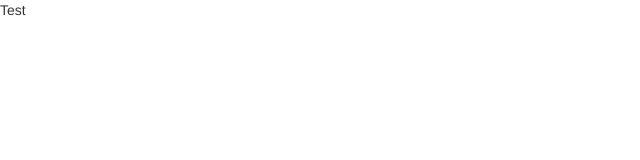
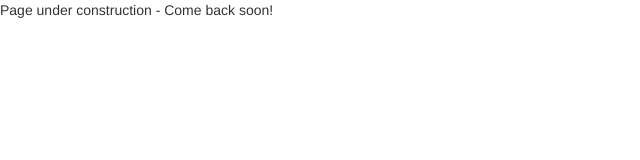
Before and after one commit to saulool/saulool.github.io, a website built with webpack: page Homepage/src/index.html in a window 1280 px wide. Shown: the whole page, without its empty margins (0-640 px from the left). Built offline with nearby package versions, Linux system fonts and the light colour scheme.

Commit message:
Added under construction notice

```diff
--- a/Homepage/src/index.html
+++ b/Homepage/src/index.html
@@ -2,9 +2,9 @@
 <html lang="en">
 	<head>
 		<meta charset="UTF-8">
-		<title>Document</title>
+		<title>saulool - Github Pages</title>
 	</head>
 	<body>
-		Test
+		Page under construction - Come back soon!
 	</body>
 </html>
```
Also changed, not shown: index.html (+2 -2 lines).
